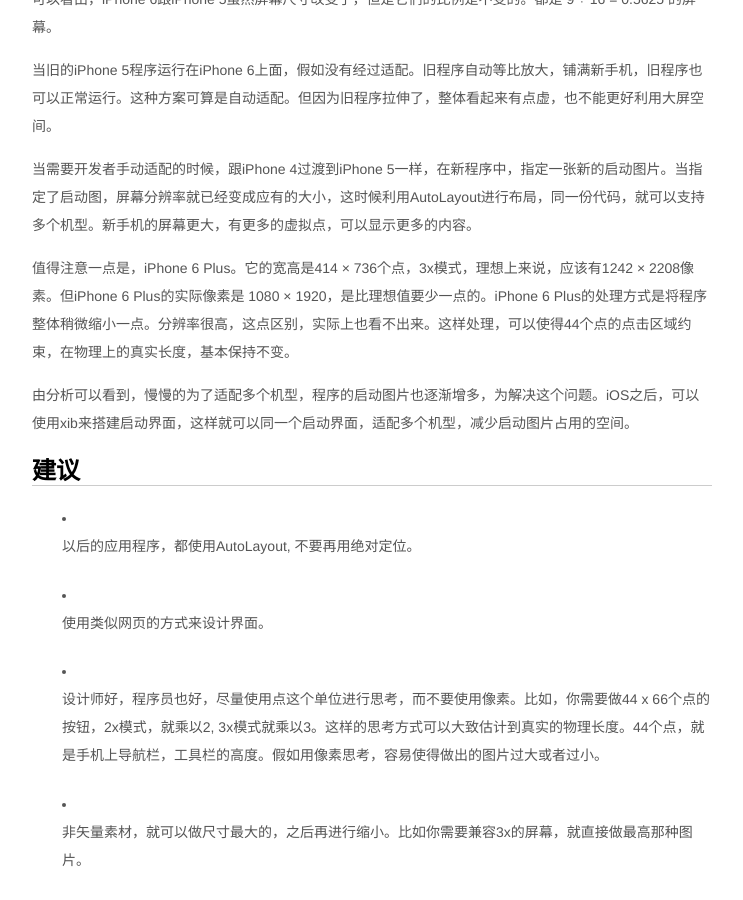
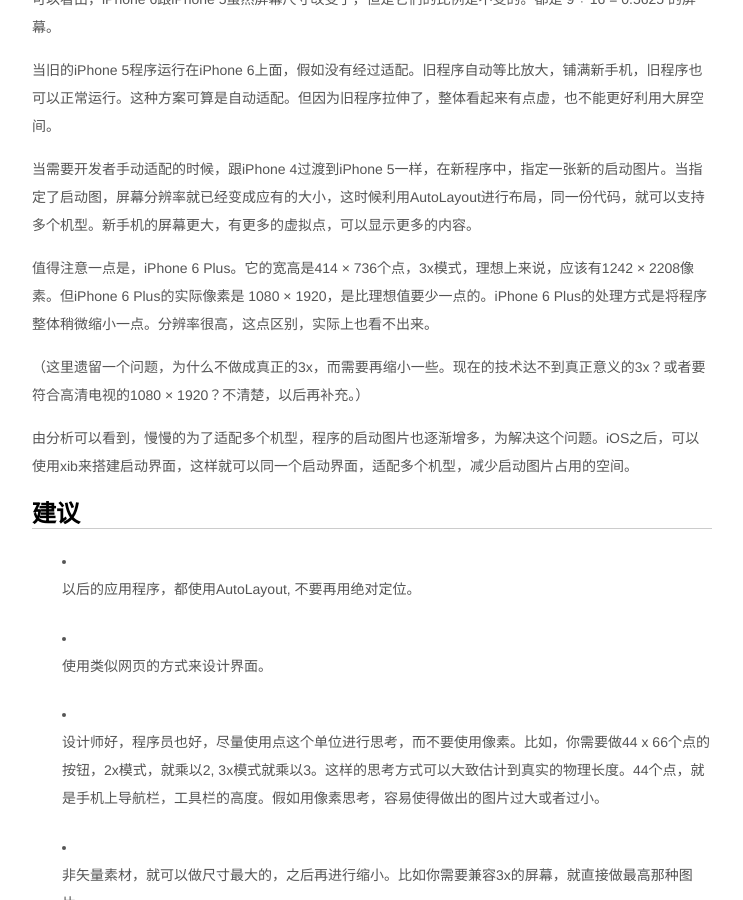
Before and after one commit to jzpangpang/hjcapple.github.com, a Jekyll site: the page built from _posts/2014-10-10-iphone-screen.md, in a window 1280 px wide and 900 px high, scrolled down 9157 px. Shown: the whole window, without its empty margins (268-1011 px from the left). Built offline with Jekyll 4.4.1, drawn with Linux system fonts in a browser that asks for light colours; nearby versions of some CDN libraries; Markdown is read by kramdown in place of the engine named in the settings.

Commit message:
修改一些文字

```diff
--- a/_posts/2014-10-10-iphone-screen.md
+++ b/_posts/2014-10-10-iphone-screen.md
@@ -170,7 +170,9 @@
 
 当需要开发者手动适配的时候，跟iPhone 4过渡到iPhone 5一样，在新程序中，指定一张新的启动图片。当指定了启动图，屏幕分辨率就已经变成应有的大小，这时候利用AutoLayout进行布局，同一份代码，就可以支持多个机型。新手机的屏幕更大，有更多的虚拟点，可以显示更多的内容。
 
-值得注意一点是，iPhone 6 Plus。它的宽高是414 × 736个点，3x模式，理想上来说，应该有1242 × 2208像素。但iPhone 6 Plus的实际像素是 1080 × 1920，是比理想值要少一点的。iPhone 6 Plus的处理方式是将程序整体稍微缩小一点。分辨率很高，这点区别，实际上也看不出来。这样处理，可以使得44个点的点击区域约束，在物理上的真实长度，基本保持不变。
+值得注意一点是，iPhone 6 Plus。它的宽高是414 × 736个点，3x模式，理想上来说，应该有1242 × 2208像素。但iPhone 6 Plus的实际像素是 1080 × 1920，是比理想值要少一点的。iPhone 6 Plus的处理方式是将程序整体稍微缩小一点。分辨率很高，这点区别，实际上也看不出来。
+
+（这里遗留一个问题，为什么不做成真正的3x，而需要再缩小一些。现在的技术达不到真正意义的3x？或者要符合高清电视的1080 × 1920？不清楚，以后再补充。）
 
 由分析可以看到，慢慢的为了适配多个机型，程序的启动图片也逐渐增多，为解决这个问题。iOS之后，可以使用xib来搭建启动界面，这样就可以同一个启动界面，适配多个机型，减少启动图片占用的空间。
 
```
